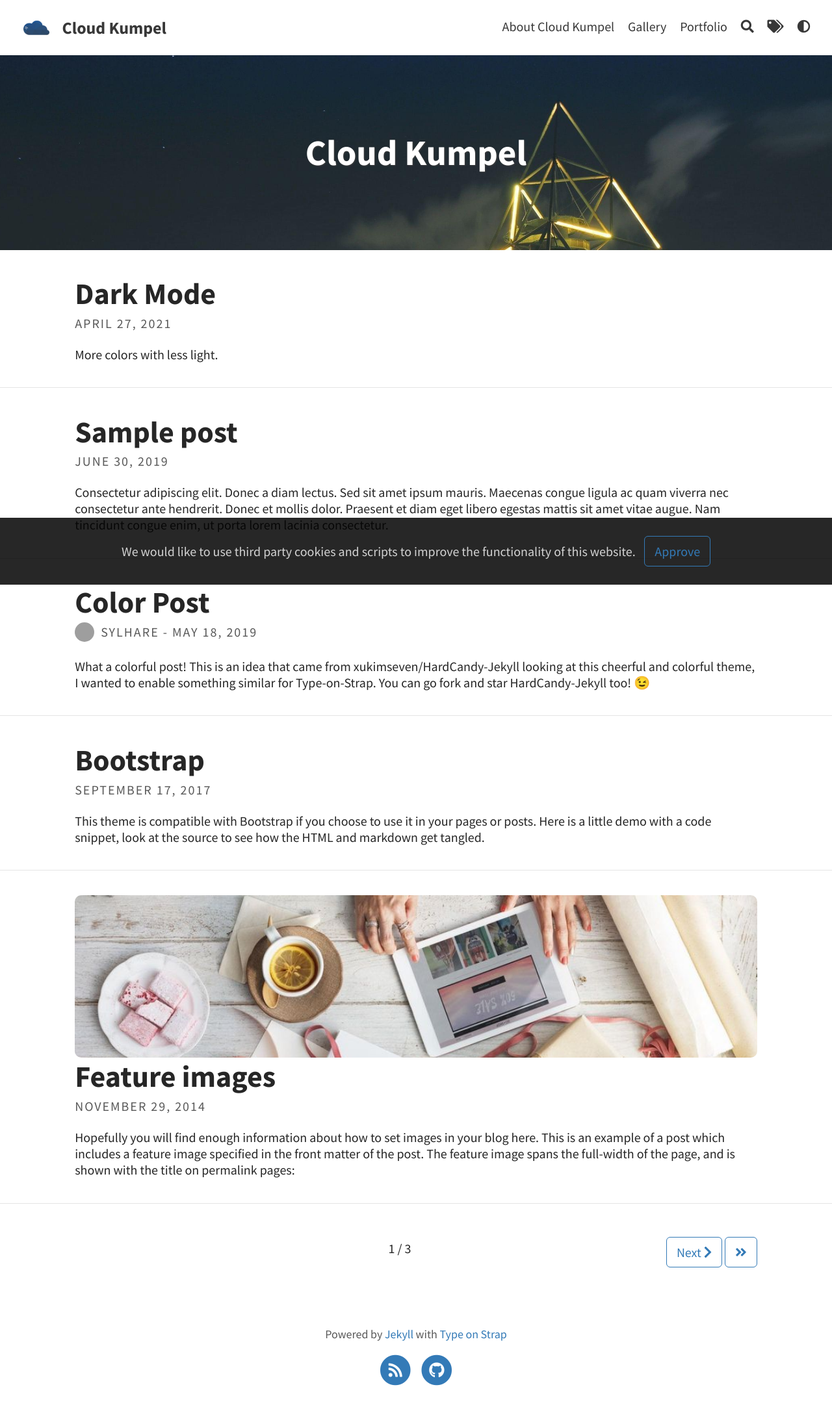
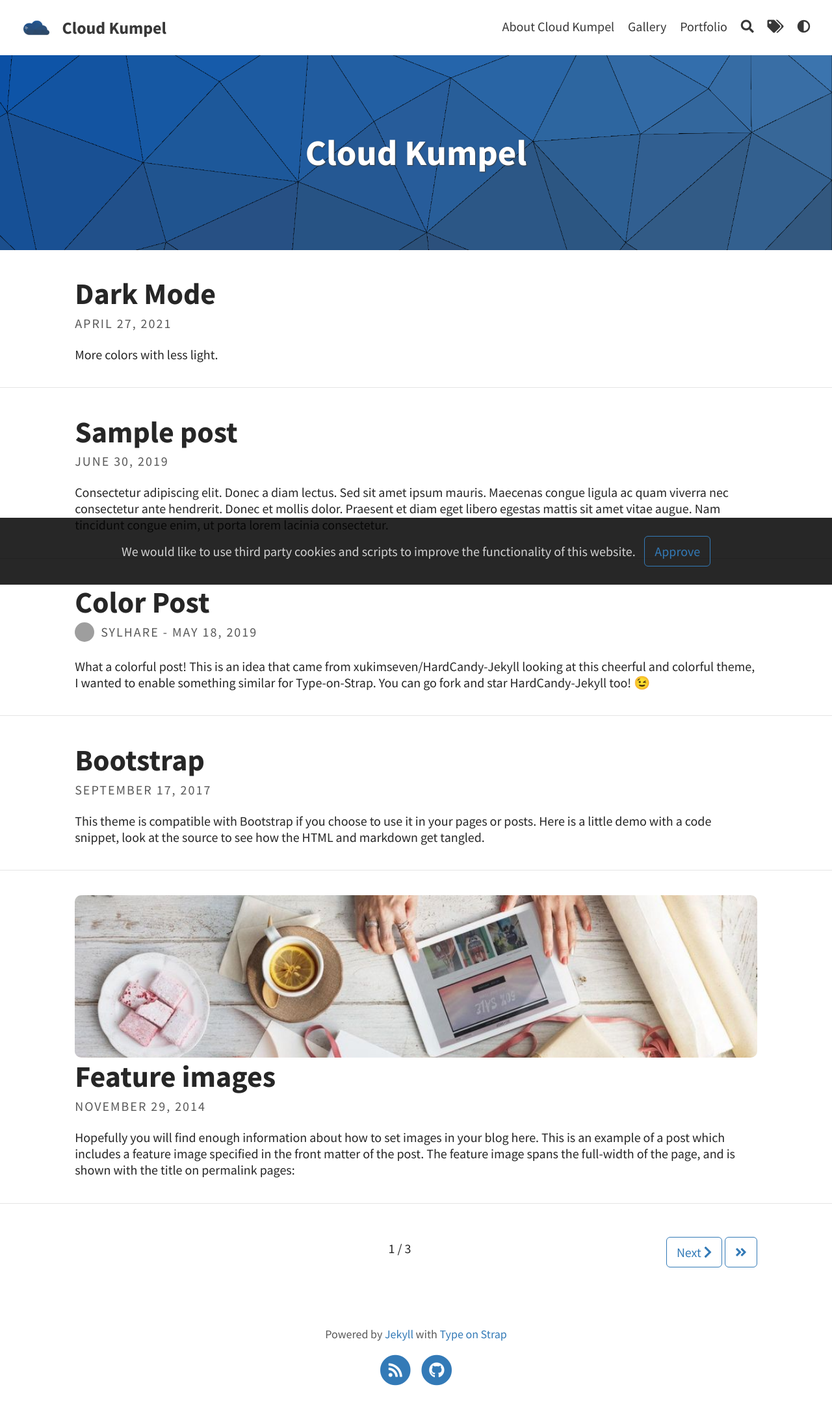
Before and after one commit to Cloud-Kumpel/CloudKumpel, a Jekyll site: the page built from index.html, in a window 1280 px wide. Shown: the whole page at 65% size. Built offline with Jekyll 4.4.1, drawn with Linux system fonts in a browser that asks for light colours; the list of posts is cut into pages by our own code; grey boxes are pictures that could not be loaded.

Commit message:
Update _config.yml

```diff
--- a/_config.yml
+++ b/_config.yml
@@ -10,7 +10,7 @@ favicon: assets/favicon.ico                             # Icon displayed in the
 
 # Header and footer text
 header_text: Cloud Kumpel  # Change Blog header text
-header_feature_image: assets/img/pexels/triangular.jpeg
+header_feature_image: assets/img/header image.png
 footer_text: >
   Powered by <a href="https://jekyllrb.com/">Jekyll</a> with <a href="https://github.com/sylhare/Type-on-Strap">Type on Strap</a>
 
```
